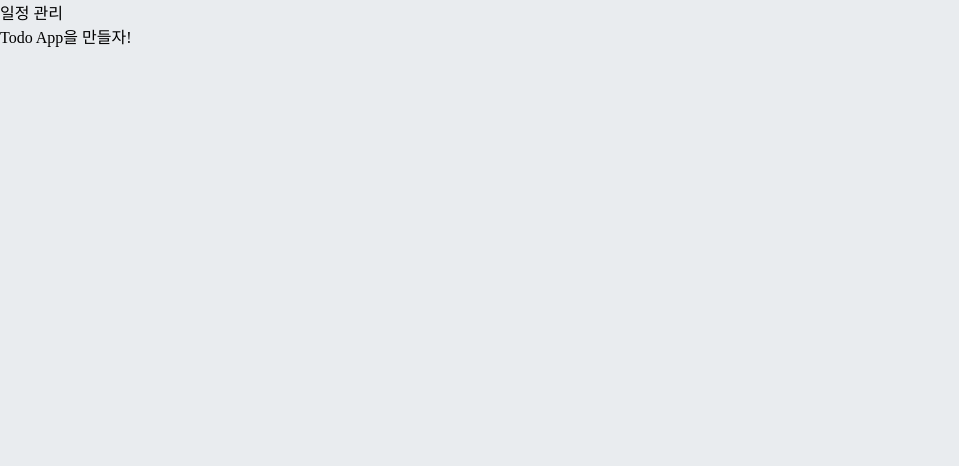
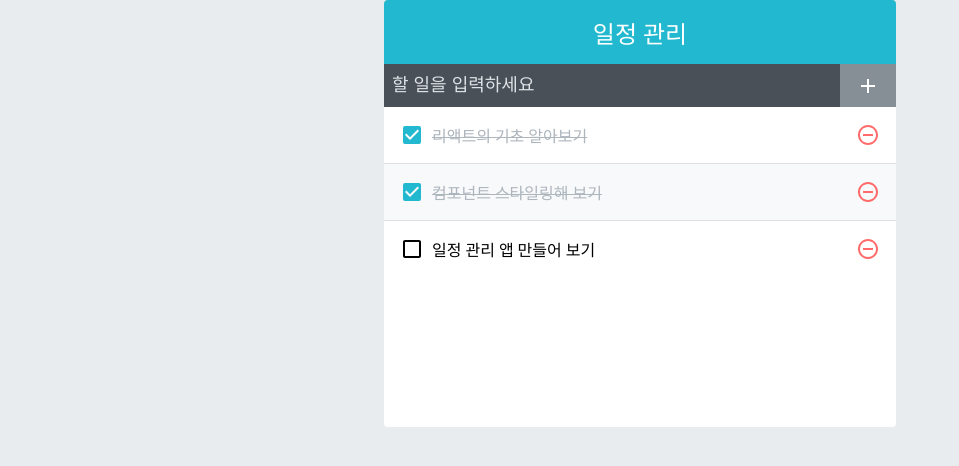
Before and after one commit to minddonyy/study-react, a React (Create React App) app in the folder todo-app/: page / in a window 1280 px wide. Shown: the top 466 px of the page, without its empty margins (0-959 px from the left). Built offline with nearby package versions, Linux system fonts and the light colour scheme.

Commit message:
[TodoApp] 기능 구현하기

```diff
--- a/todo-app/src/App.js
+++ b/todo-app/src/App.js
@@ -1,8 +1,32 @@
-import React from 'react';
+import React, { useState } from 'react';
 import TodoTemplate from './components/TodoTemplate';
+import TodoInsert from './components/TodoInsert';
+import TodoList from './components/TodoList';
 
 const App = () => {
-  return <TodoTemplate>Todo App을 만들자!</TodoTemplate>;
+  const [todos, setTodos] = useState([
+    {
+      id: 1,
+      text: '리액트의 기초 알아보기',
+      checked: true,
+    },
+    {
+      id: 2,
+      text: '컴포넌트 스타일링해 보기',
+      checked: true,
+    },
+    {
+      id: 3,
+      text: '일정 관리 앱 만들어 보기',
+      checked: false,
+    },
+  ]);
+  return (
+    <TodoTemplate>
+      <TodoInsert />
+      <TodoList todos={todos} />
+    </TodoTemplate>
+  );
 };
 
 export default App;
--- /dev/null
+++ b/todo-app/src/components/TodoInsert.js
@@ -0,0 +1,16 @@
+import React from 'react';
+import { MdAdd } from 'react-icons/md';
+import './TodoInsert.scss';
+
+const TodoInsert = () => {
+  return (
+    <form className="TodoInsert">
+      <input placeholder="할 일을 입력하세요" />
+      <button type="submit">
+        <MdAdd />
+      </button>
+    </form>
+  );
+};
+
+export default TodoInsert;
--- /dev/null
+++ b/todo-app/src/components/TodoInsert.scss
@@ -0,0 +1,37 @@
+.TodoInsert {
+  display: flex;
+  background: #495057;
+  input {
+    //기본 스타일 초기화
+    background: none;
+    outline: none;
+    border: none;
+    padding: 0.5rem;
+    font-size: 1.125rem;
+    line-height: 1.5;
+    color: white;
+    &::placeholder {
+      color: #dee2e6;
+    }
+    //버튼을 제외한 영역을 모두 차지하기
+    flex: 1;
+  }
+  button {
+    //기본 스타일 초기화
+    background: none;
+    outline: none;
+    border: none;
+    background: #868e96;
+    color: white;
+    padding-left: 1rem;
+    padding-right: 1rem;
+    font-size: 1.5rem;
+    display: flex;
+    align-items: center;
+    cursor: pointer;
+    transition: 0.1s background ease-in;
+    &:hover {
+      background: #adb5bd;
+    }
+  }
+}
--- /dev/null
+++ b/todo-app/src/components/TodoList.js
@@ -0,0 +1,15 @@
+import React from 'react';
+import TodoListItem from './TodoListItem';
+import './TodoList.scss';
+
+const TodoList = ({ todos }) => {
+  return (
+    <div className="TodoList">
+      {todos.map((todo) => (
+        <TodoListItem todo={todo} key={todo.id} />
+      ))}
+    </div>
+  );
+};
+
+export default TodoList;
--- /dev/null
+++ b/todo-app/src/components/TodoList.scss
@@ -0,0 +1,5 @@
+.TodoList {
+  min-height: 320px;
+  max-height: 513px;
+  overflow-y: auto;
+}
--- /dev/null
+++ b/todo-app/src/components/TodoListItem.js
@@ -0,0 +1,26 @@
+import React from 'react';
+import {
+  MdCheckBoxOutlineBlank,
+  MdCheckBox,
+  MdRemoveCircleOutline,
+} from 'react-icons/md';
+import cn from 'classnames';
+import './TodoListItem.scss';
+
+const TodoListItem = ({ todo }) => {
+  const { text, checked } = todo;
+  return (
+    <div className="TodoListItem">
+      <div className={cn('checkbox', { checked })}>
+        {checked ? <MdCheckBox /> : <MdCheckBoxOutlineBlank />}
+
+        <div className="text">{text}</div>
+      </div>
+      <div className="remove">
+        <MdRemoveCircleOutline />
+      </div>
+    </div>
+  );
+};
+
+export default TodoListItem;
--- /dev/null
+++ b/todo-app/src/components/TodoListItem.scss
@@ -0,0 +1,47 @@
+.TodoListItem {
+  padding: 1rem;
+  display: flex;
+  align-items: center; //세로 중앙 정렬
+  &:nth-child(even) {
+    background: #f8f9fa;
+  }
+  .checkbox {
+    cursor: pointer;
+    flex: 1; //차지할 수 있는 영역 모두 차지
+    display: flex;
+    align-items: center; //세로 중앙 정렬
+    svg {
+      //아이콘
+      font-size: 1.5rem;
+    }
+    .text {
+      margin-left: 0.5rem;
+      flex: 1; //차지할 수 있는 영역 모두 차지
+    }
+    // 체크되었을 때 보여 줄 스타일
+    &.checked {
+      svg {
+        color: #22b8cf;
+      }
+      .text {
+        color: #adb5bd;
+        text-decoration: line-through;
+      }
+    }
+  }
+  .remove {
+    display: flex;
+    align-items: center;
+    font-size: 1.5rem;
+    color: #ff6b6b;
+    cursor: pointer;
+    &:hover {
+      color: #ff8787;
+    }
+  }
+
+  // 엘리먼트 사이사이에 테두리를 넣어 줌
+  & + & {
+    border-top: 1px solid #dee2e6;
+  }
+}
--- a/todo-app/src/components/TodoTemplate.js
+++ b/todo-app/src/components/TodoTemplate.js
@@ -3,7 +3,7 @@
 
 const TodoTemplate = ({ children }) => {
   return (
-    <div clssName="TodoTemplate">
+    <div className="TodoTemplate">
       <div className="app-title">일정 관리</div>
       <div className="content">{children}</div>
     </div>
```
